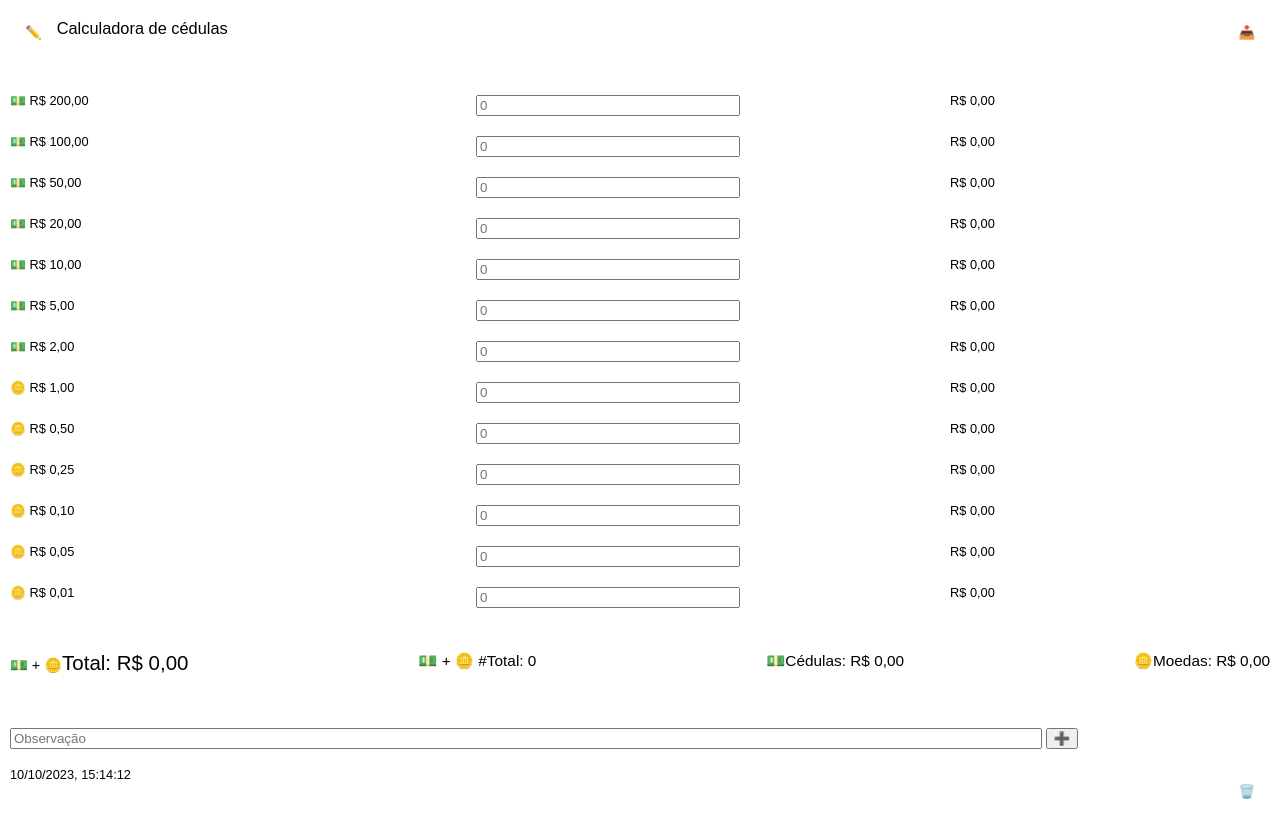
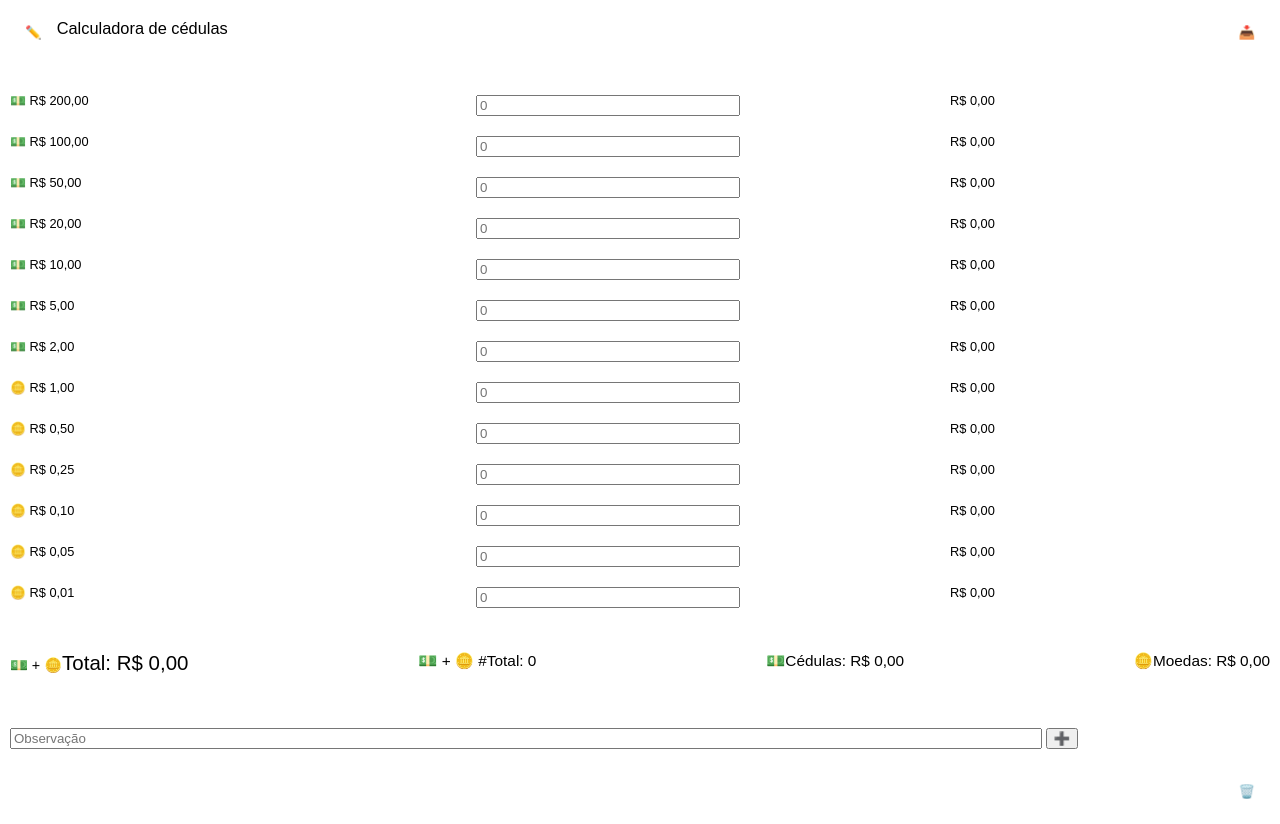
Before and after one commit to carloshatus/calculate-bills, a SvelteKit app: page / in a window 1280 px wide. Built offline with nearby package versions, Linux system fonts and the light colour scheme.

Commit message:
feat: usar only print

```diff
--- a/src/routes/+page.svelte
+++ b/src/routes/+page.svelte
@@ -249,7 +249,7 @@
 </div>
 
 <botton class="container">
-	<p>{currentDate}</p>
+	<p class="onlyprint">{currentDate}</p>
 	<button
 		class="transparent noprint"
 		title="Limpar"
@@ -351,12 +351,19 @@
 		justify-content: flex-start;
 	}
 
+	.onlyprint {
+		visibility: hidden;
+	}
+
 	@media print {
 		input {
 			border: none;
 		}
 		.noprint {
 			display: none;
+		}
+		.onlyprint {
+			visibility: visible;
 		}
 		.container {
 			break-after: always;
```
